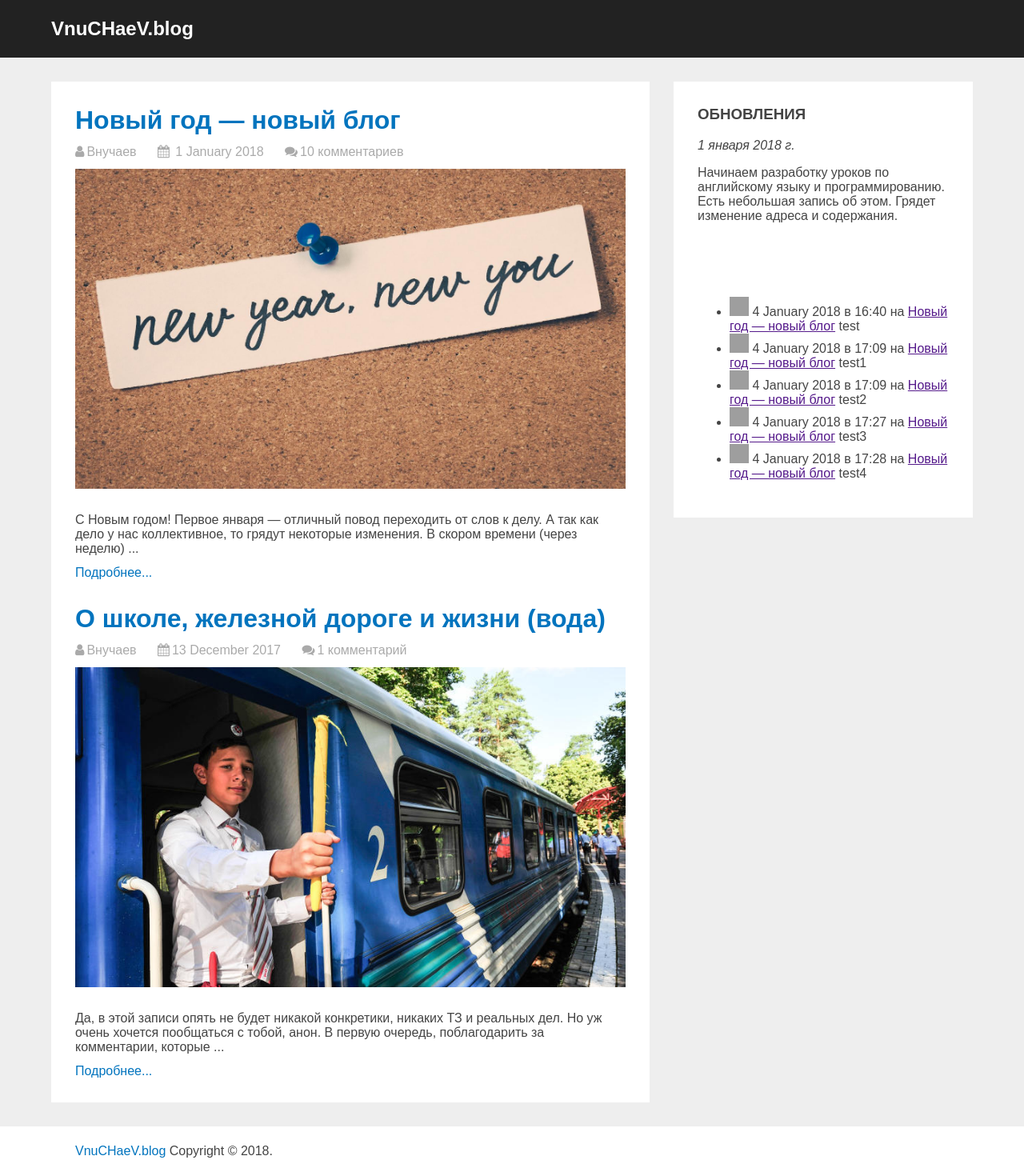
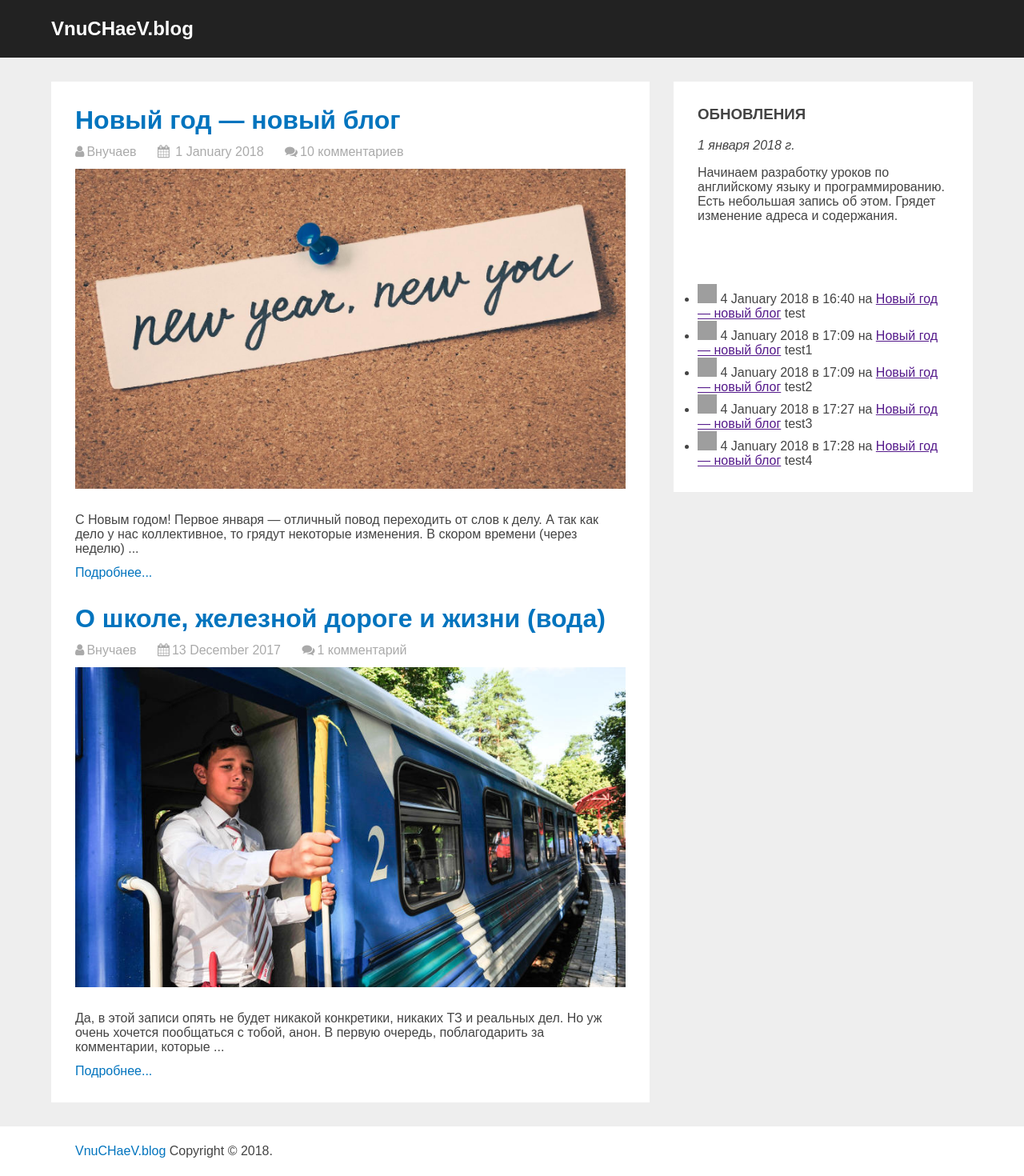
Before and after one commit to vitoyucepi/blog, a Jekyll site: the page built from index.html, in a window 1280 px wide. Shown: the whole page at 80% size. Built offline with Jekyll 4.4.1, drawn with Linux system fonts in a browser that asks for light colours; grey boxes are pictures that could not be loaded.

Commit message:
last comments

```diff
--- a/css/default.css
+++ b/css/default.css
@@ -232,7 +232,7 @@ body {
     margin-left: 15% !important;
 }
 
-.sidebaritem .lastcommentslist {
+.sidebaritem #lastcommentslist {
     margin: 0;
     padding: 0;
 }
```
